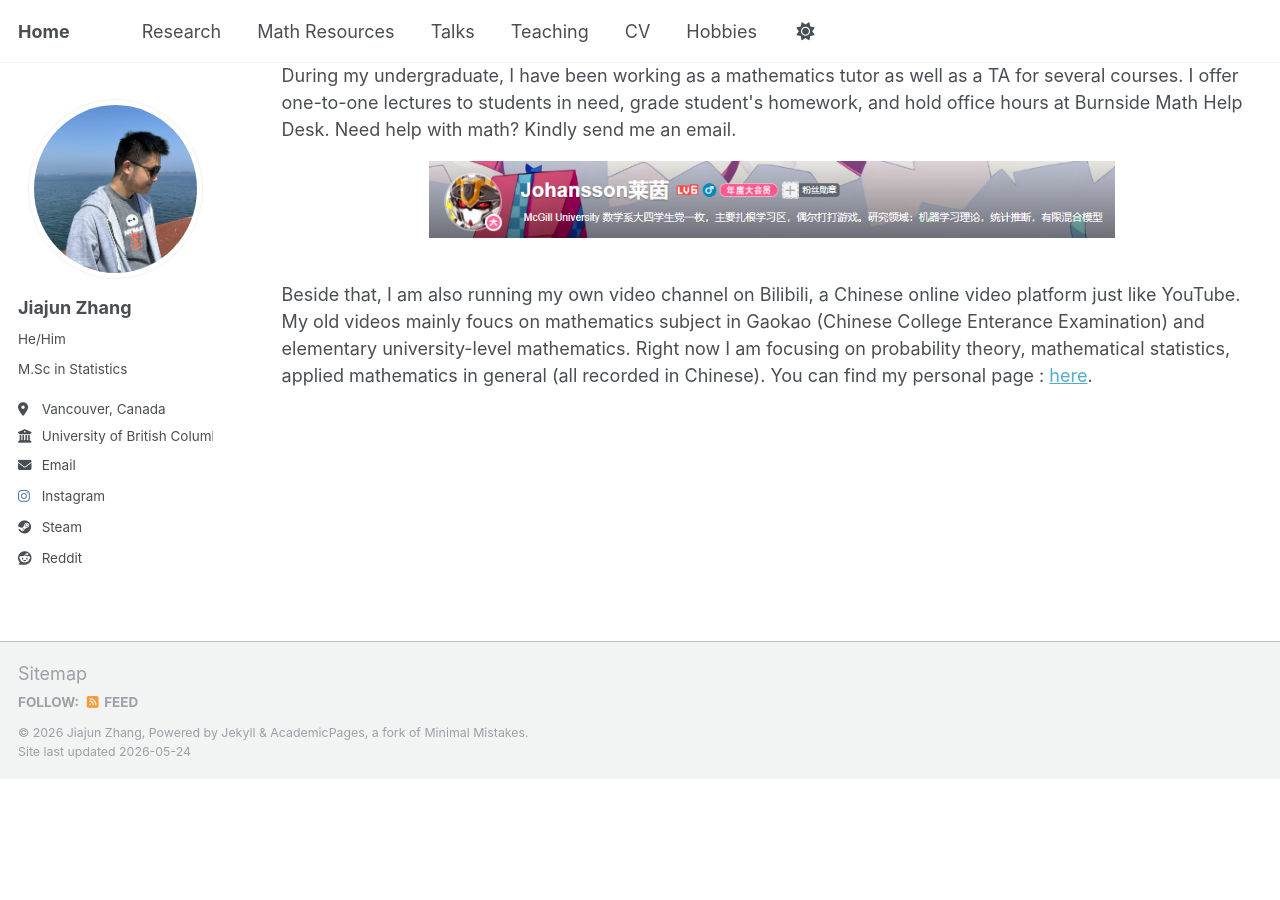
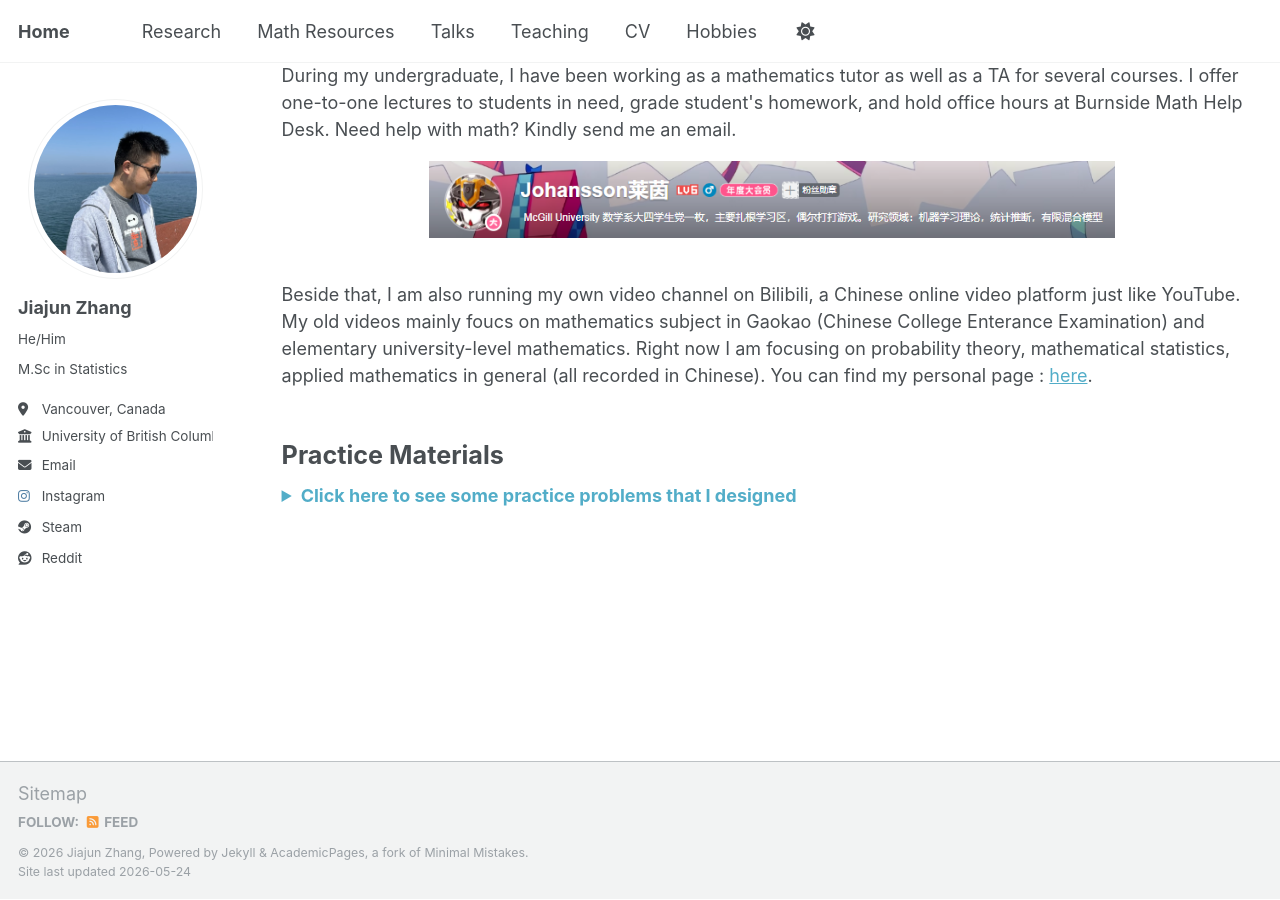
Before and after one commit to JohanssonRein/JohanssonRein.github.io, a Jekyll site: the page built from _pages/teaching.html, in a window 1280 px wide and 900 px high, scrolled down 559 px. Built offline with Jekyll 4.4.1, drawn with Linux system fonts in a browser that asks for light colours; before the commit the page ends 1338 px from its top, so only the background shows below that.

Commit message:
Update teaching.html

```diff
--- a/_pages/teaching.html
+++ b/_pages/teaching.html
@@ -21,6 +21,18 @@ mathematical statistics, applied mathematics in general (all recorded in Chinese
 
 {% include base_path %}
 
-{% for post in site.teaching reversed %}
-  {% include archive-single.html %}
-{% endfor %}
+<h2 style="font-size: 1.4em;">Practice Materials</h2>
+
+<details>
+  <summary style="cursor: pointer; font-weight: bold; color: #52adc8;">
+    Click here to see some practice problems that I designed
+  </summary>
+
+  <br>
+
+  {% assign practice_posts = site.teaching | where: "category", "practice" | sort: "order" %}
+
+  {% for post in practice_posts %}
+    {% include archive-single.html %}
+  {% endfor %}
+</details>
```
